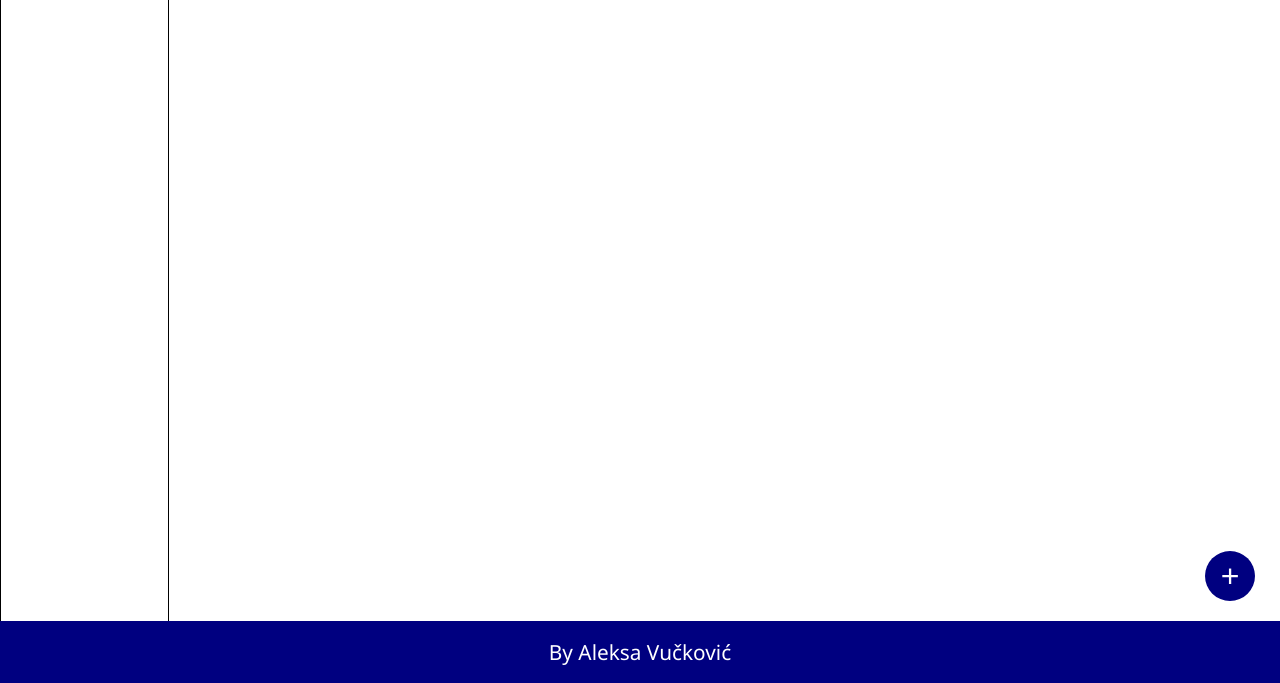
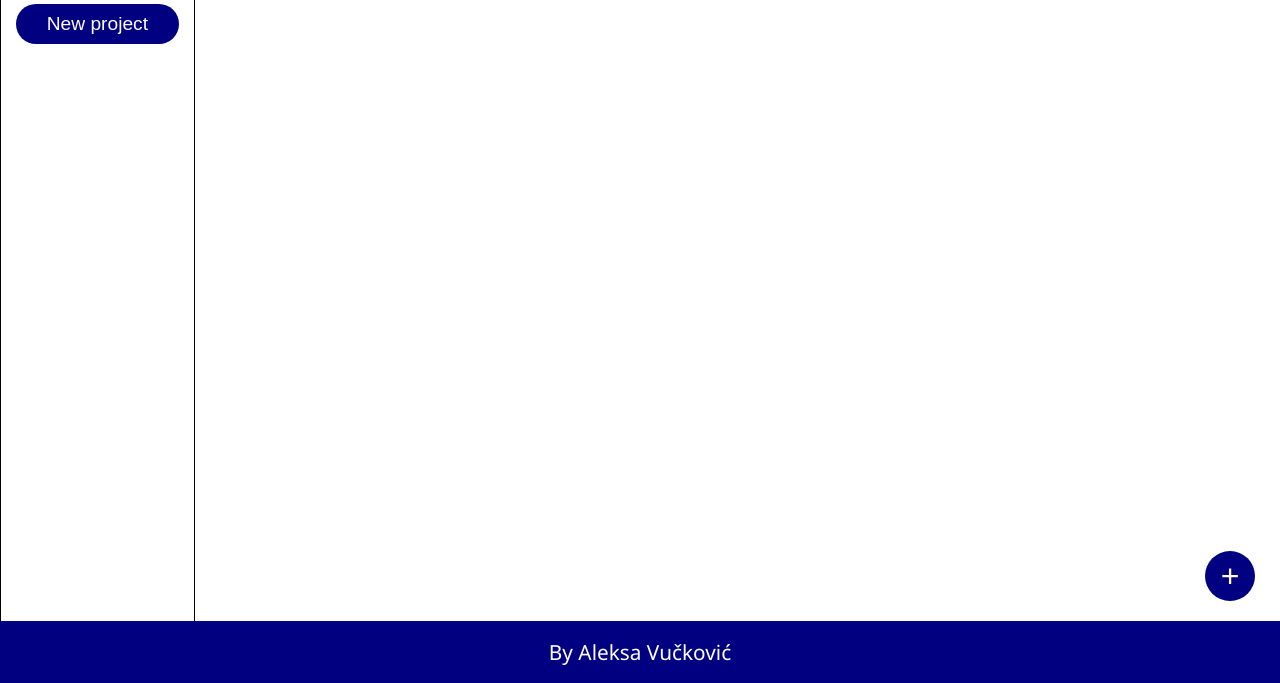
Before and after one commit to vuckoviic/todo-list, a website built with webpack: page dist/index.html in a window 1280 px wide. Shown: the part 119-802 px from the top of the page. Built offline with nearby package versions, Linux system fonts and the light colour scheme.

Commit message:
Style projects buttons

```diff
--- a/dist/index.html
+++ b/dist/index.html
@@ -35,6 +35,7 @@
 
         <div id="projects">
             <button>Inbox</button>
+            <button>New project</button>
         </div>
 
         <div id="content">
--- a/dist/style.css
+++ b/dist/style.css
@@ -38,6 +38,20 @@ footer {
     border: 1px solid black;
     width: 15%;
     height: 100%;
+    display: flex;
+    flex-direction: column;
+    gap: 7px;
+    padding: 15px;
+}
+
+#projects button {
+    min-height: 40px;
+    min-width: 100px;
+    border-radius: 25px;
+    border: none;
+    background-color: navy;
+    color: white;
+    font-size: 1.2em;
 }
 
 dialog[open] {
```
